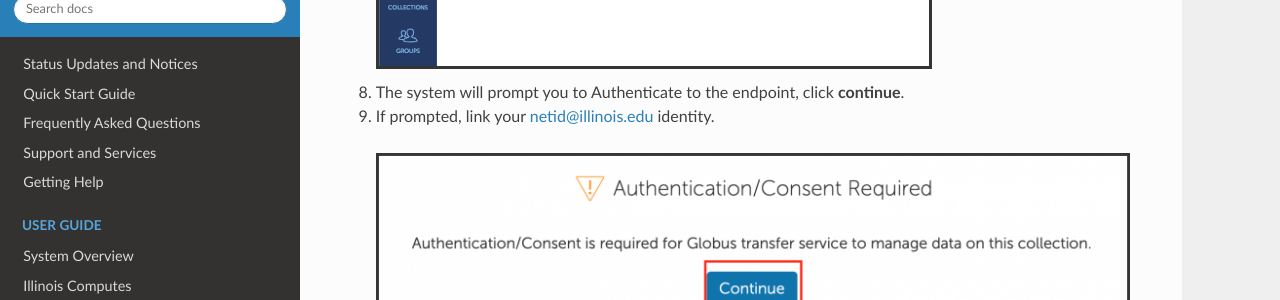
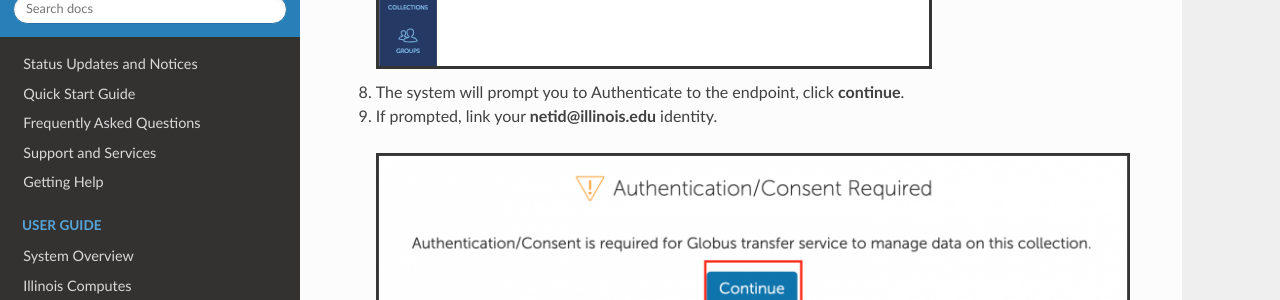
Before and after one commit to ncsa/hydro_documentation, a Sphinx documentation site: the page built from docs/source/user-guide/file-mgmt.rst, in a window 1280 px wide and 900 px high, scrolled down 3118 px. Shown: the part 151-451 px from the top of the window. Built offline with Sphinx 7.4.7 and the Read the Docs theme 2.0.0, drawn with Linux system fonts in a browser that asks for light colours.

```diff
--- a/docs/source/user-guide/file-mgmt.rst
+++ b/docs/source/user-guide/file-mgmt.rst
@@ -94,7 +94,7 @@ After your NCSA identity is linked in Globus, do the following to transfer files
       :alt: Globus file amanger "NFI Hydro" collection search.
 
 #. The system will prompt you to Authenticate to the endpoint, click **continue**.
-#. If prompted, link your \netid@illinois.edu identity.
+#. If prompted, link your **netid\@illinois.edu** identity.
 
    .. image:: images/file-mgmt/globus-authentication-consent.png
       :alt: Globus authenitcation/consent for Globus to manage data on the collection screen.
```
